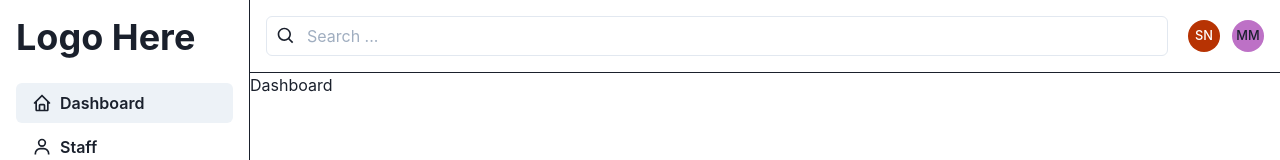
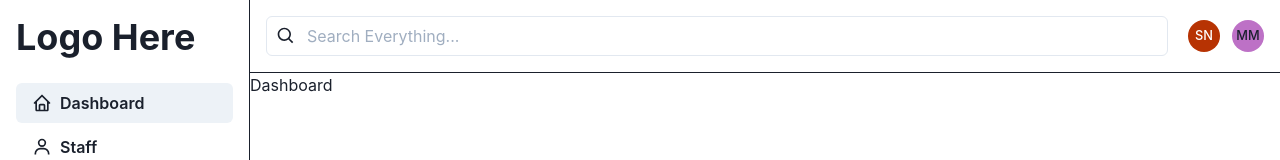
Before and after one commit to mattmuirhead/scheduler, a React (Create React App) app: page / in a window 1280 px wide. Both pictures are taken after a click on the button "Login". Shown: the top 160 px of the page. Built offline with nearby package versions, Linux system fonts and the light colour scheme.

Commit message:
Amend search placeholder

```diff
--- a/src/components/Header/index.js
+++ b/src/components/Header/index.js
@@ -23,10 +23,13 @@ import {
   BiGridAlt,
   BiMenu,
 } from 'react-icons/bi'
-import { useHistory } from 'react-router-dom'
+import { useHistory, useParams } from 'react-router-dom'
+import { RESOURCE_TYPES_NAMES } from '../../pages/Resource/config'
 
 const Header = () => {
   const history = useHistory()
+  const { resourceType } = useParams()
+  const searchName = !!resourceType ? RESOURCE_TYPES_NAMES[resourceType] : 'Everything'
   const [isDesktop] = useMediaQuery("(min-width: 768px)")
 
   const logout = () => history.push('/')
@@ -50,7 +53,7 @@ const Header = () => {
           pointerEvents="none"
           children={<Icon as={BiSearch} boxSize={5} />}
         />
-        <Input type="search" placeholder="Search ..." />
+        <Input type="search" placeholder={`Search ${searchName}...`} />
       </InputGroup>
 
       <Flex alignItems="center">
--- a/src/pages/Resource/index.js
+++ b/src/pages/Resource/index.js
@@ -16,7 +16,7 @@ const Resource = () => {
   const name = RESOURCE_TYPES_NAMES[resourceType]
   const columnNames = useColumnNames(resourceType)
 
-  const mockData = {}
+  const mockData = { id: 'test' }
   columnNames.map(col => mockData[col.accessor] = 'test')
 
   const data = React.useMemo(() => [mockData], [mockData])
```
